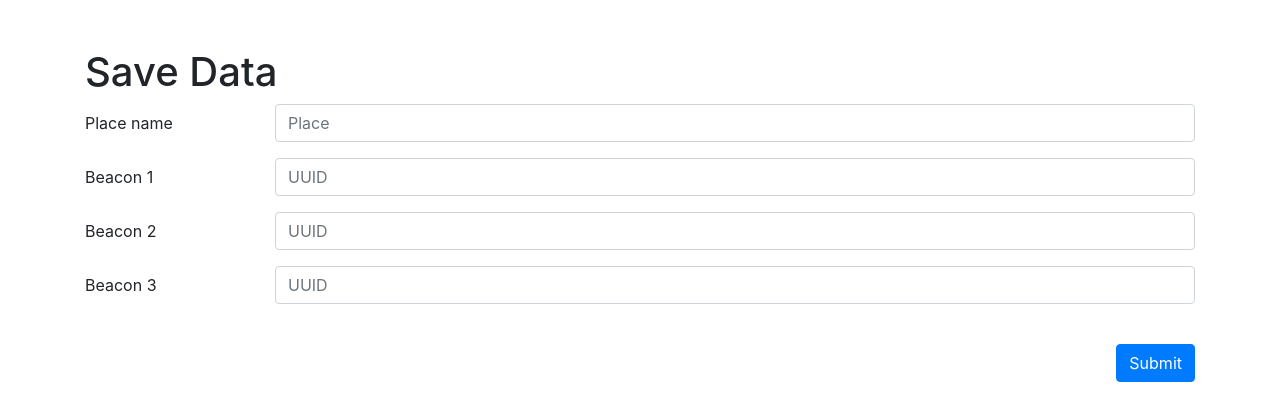
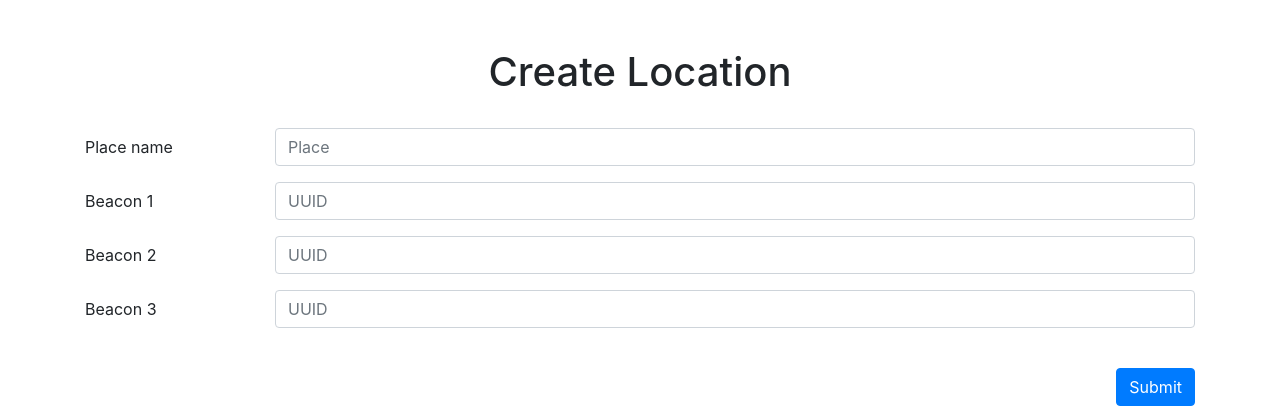
Before and after one commit to dushan14/qr-generator-server, a Flask app: page / in a window 1280 px wide. Shown: the top 420 px of the page. Run offline with Flask 2, Linux system fonts and the light colour scheme; some libraries are stand-ins or nearby versions.

Commit message:
html refined

```diff
--- a/templates/getdata.html
+++ b/templates/getdata.html
@@ -14,7 +14,12 @@
     <div class="container">
         <br>
         <br>
-        <h1>Save Data</h1>
+
+        <div class="row align-items-center justify-content-center">
+            <h1>Create Location</h1>
+        </div>
+        <br>
+
         <form method="POST">
             <div class="form-group row">
                 <label for="example-text-input" class="col-2 col-form-label">Place name</label>
```
